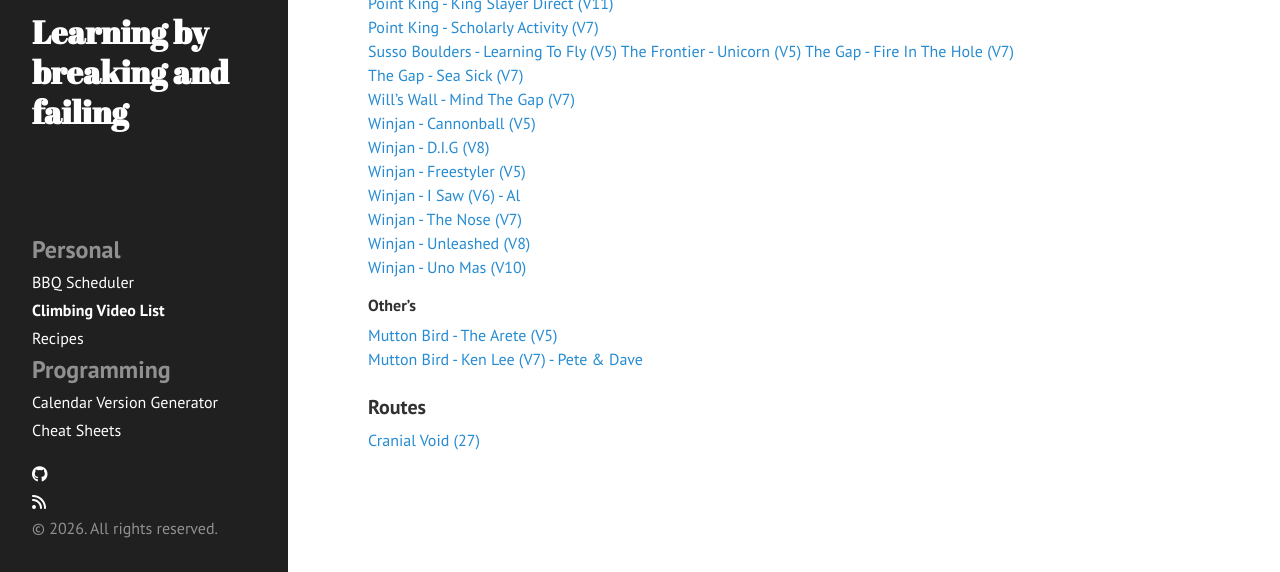
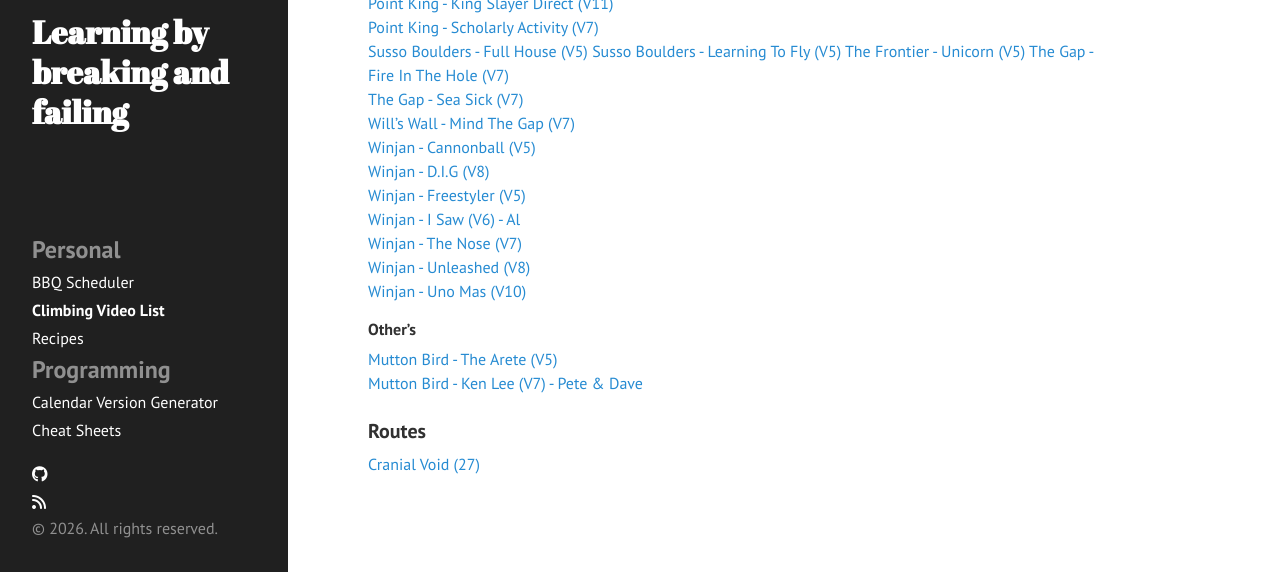
Before and after one commit to slowmonkey/slowmonkey.github.io, a Jekyll site: the page built from sidemenu_pages/climbing-video-list.md, in a window 1280 px wide and 1148 px high, cut to the strip 576-1148 px from the top of the window. Built offline with Jekyll 4.4.1, drawn with Linux system fonts in a browser that asks for light colours; nearby versions of some CDN libraries.

Commit message:
Update climbing-video-list.md

```diff
--- a/sidemenu_pages/climbing-video-list.md
+++ b/sidemenu_pages/climbing-video-list.md
@@ -25,6 +25,7 @@ category: personal
 [Point King - Hung Parliament (V5)](https://www.youtube.com/playlist?list=PLmL-3YU6lBLsFnR0HgsGhsiNirx-PUfyL)
 [Point King - King Slayer Direct (V11)](https://www.youtube.com/playlist?list=PLmL-3YU6lBLvbZxTe2pZzaV_GkrldvVnm)
 [Point King - Scholarly Activity (V7)](https://www.youtube.com/playlist?list=PLmL-3YU6lBLtr51D9dxQWZWejAXlvHY8u)
+[Susso Boulders - Full House (V5)](https://www.youtube.com/playlist?list=PLandGVYKkKTU)
 [Susso Boulders - Learning To Fly (V5)](https://www.youtube.com/playlist?list=PLWKVNU8fjcGI)
 [The Frontier - Unicorn (V5)](https://www.youtube.com/playlist?list=PLZbkwG_K1cSw)
 [The Gap - Fire In The Hole (V7)](https://www.youtube.com/playlist?list=PLmL-3YU6lBLurdF5t-C0F_zlb8PD9sGBO)
```
